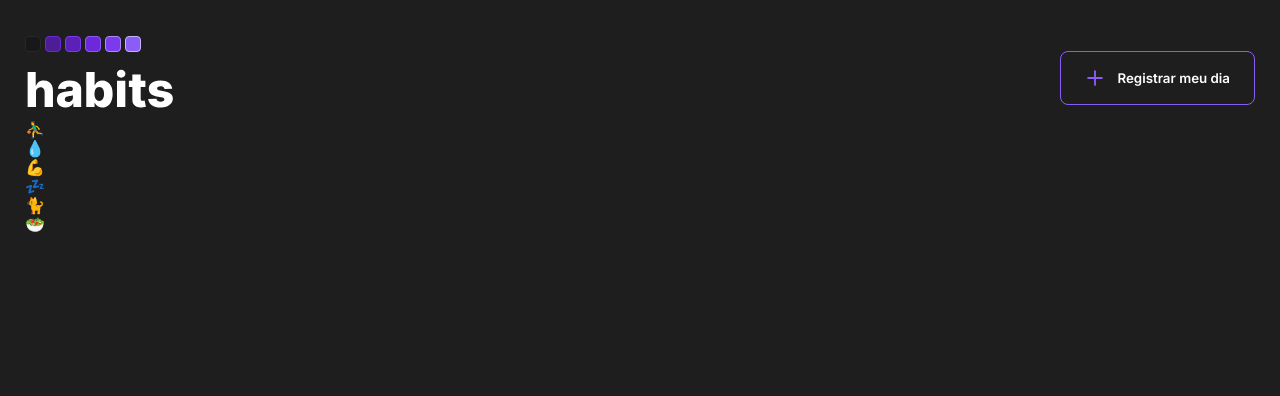
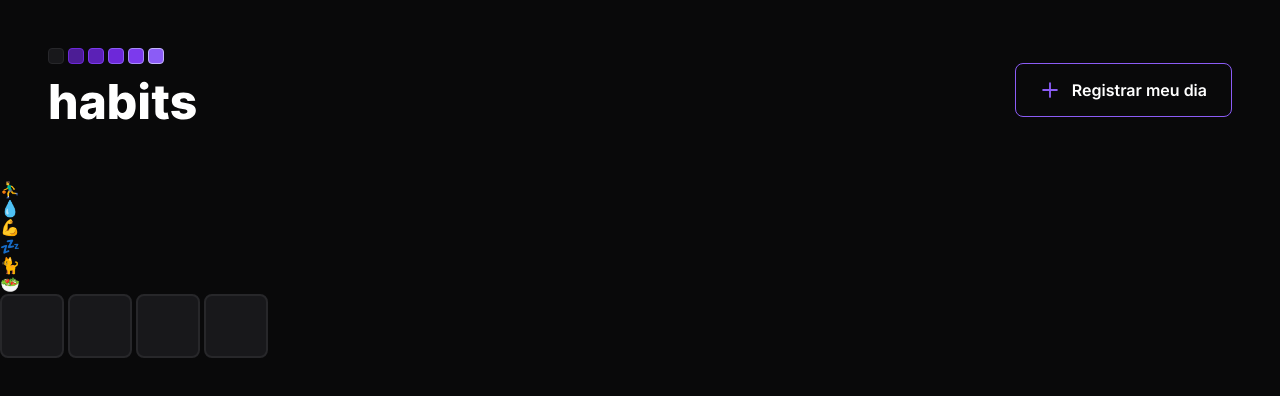
Before and after one commit to ClebSantos404/Monitorador-de-Habitos, a plain HTML site: page habits.html in a window 1280 px wide. Drawn offline with Linux system fonts and the light colour scheme.

Commit message:
configurações importantes

```diff
--- a/habits.html
+++ b/habits.html
@@ -11,15 +11,15 @@
 
     <!-- Cabeçalho da página -->
     <header>
-      <img src="assets/habits.svg" alt="icone de checkbox do Habits">
+      <img src="assets/habits.svg" alt="icone de checkbox do Habits" />
       <button>
-         <img src="assets/simbolo+.svg" alt="Icone de mais">
-         <p>Registrar meu dia</p>
+        <img src="assets/simbolo+.svg" alt="Icone de mais" />
+        <p>Registrar meu dia</p>
       </button>
     </header>
 
     <!--Corpo da página-->
-    <div>
+    <div class="Caixa1">
       <div class="emoji">
         <p>⛹️‍♂️</p>
         <p>💧</p>
@@ -29,5 +29,10 @@
         <p>🥗</p>
       </div>
     </div>
+    <input type="checkbox" name="" id="">
+    <input type="checkbox" name="" id="">
+    <input type="checkbox" name="" id="">
+    <input type="checkbox" name="" id="">
+
   </body>
 </html>
--- a/style.css
+++ b/style.css
@@ -1,34 +1,66 @@
 @import url('https://fonts.googleapis.com/css2?family=Inter:wght@600&display=swap');
+@import url('https://fonts.googleapis.com/css2?family=Roboto+Mono:wght@700&display=swap');
 
 * {
     margin: 0;
     padding: 0;
+    box-sizing: border-box;
 }
 
 body {
-    background-color: #1E1E1E;
-    margin: 36px 25px;
-    box-sizing: border-box;
+    background-color: #09090a;
+    color: white;
+
 }
 
+/* cabeçalho */
 header {
     display: flex;
+    align-items: center;
     justify-content: space-between;
-    align-items: center;
+
+    /* preenchimento interno */
+    padding: 48px;
 }
 
 button {
+    padding: 16px 24px;
+    border-radius: 8px;
+    border: 1px solid #8B5CF6;
+    background-color: transparent;
+    color: white;
+
+    /* visualização */
     display: flex;
-    justify-content: center;
     align-items: center;
     gap: 12px;
+
+    /* Fonte */
+    font-family: 'Inter';
+    font-weight: 600;
+    font-size: 16px;
+    line-height: 125%;
+}
+
+input {
+
+    /* aparencia */
     appearance: none;
-    background: transparent;
-    color: white;
-    border: 1px solid #8B5CF6;
+    /* prefixo para outros navegadores */
+    -webkit-appearance: none;
+
+    /* tamanho do input */
+    width: 64px;
+    height: 64px;
+
+    /* bordas */
+    border: 2px solid #27272A;
     border-radius: 8px;
-    line-height: 125%;
-    font-family: Inter;
-    font-weight: 600;
-    padding: 16px 24px;
+    background: #18181B;
 }
+
+/* pseudo-selector */
+input:checked {
+    background: #8B5CF6;
+    border: 2px solid #A78BFA;
+}
```
